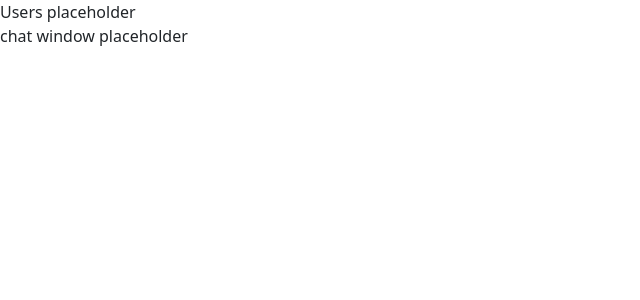
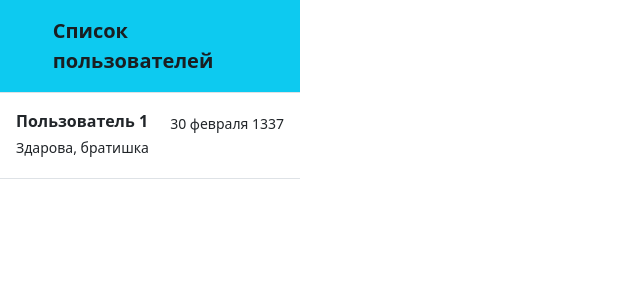
Before and after one commit to NoKot333/Hackathon, a Django app: template chat/templates/client/home/chat.html in a window 1280 px wide. Shown: the top 300 px of the page, without its empty margins (0-640 px from the left). Run offline with Django 5.2, Linux system fonts and the light colour scheme; the template is opened without the code that fills it, so the values that code supplies are empty; some libraries are stand-ins or nearby versions.

Commit message:
added chats list

```diff
--- a/chat/templates/client/home/chat.html
+++ b/chat/templates/client/home/chat.html
@@ -1,19 +1,28 @@
 <!DOCTYPE html>
     <head>
+        <link rel="stylesheet" href="../../styles/style.css">
         <title>{% block title %}{% endblock %}</title>
         {% load bootstrap5 %}
         {% bootstrap_css %}
         {% bootstrap_javascript %}
     </head>
-    <body>
-      <div class="container-fluid">
-        <div class="row">
-            Users placeholder
+    <div>
+        <div class="d-flex flex-column align-items-stretch flex-shrink-0 bg-info" style="width: 300px;">
+            <a href="/" class="d-flex align-items-center flex-shrink-0 p-3 link-dark text-decoration-none border-bottom">
+            <svg class="bi me-2" width="30" height="24"><use xlink:href="#bootstrap"></use></svg>
+            <span class="fs-5 fw-semibold">Список пользователей</span>
+            </a>
+            <div class="list-group list-group-flush border-bottom scrollarea">
+            <a href="#" class="list-group-item list-group-item-action py-3 lh-tight " aria-current="true">
+                <div class="d-flex w-100 align-items-center justify-content-between">
+                <strong class="mb-1">Пользователь 1</strong>
+                <small>30 февраля 1337</small>
+                </div>
+                <div class="col-10 mb-1 small">Здарова, братишка</div>
+            </a>
+            </div>
         </div>
-        <div class="row">
-            chat window placeholder
-        </div>
-      </div>
+    </div>
         {% block content %}
         {% endblock %}
     </body>
--- /dev/null
+++ b/chat/templates/styles/style.css
@@ -0,0 +1,10 @@
+.main-container {
+    height: 100%;
+    width: 100%;
+}
+
+.main-chat-grid {
+    display: grid;
+    grid-template-columns: 30%;
+    grid-template-rows: 100% 100%;
+}
--- a/chat/views.py
+++ b/chat/views.py
@@ -10,5 +10,5 @@ def home(request):
     else:
         return render(
             request,
-            'client/home/index.html'
+            'client/home/chat.html'
         )
```
